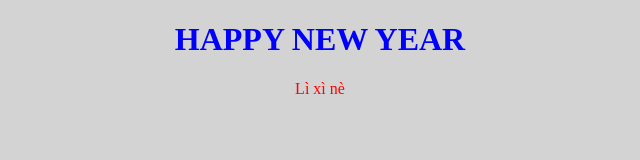
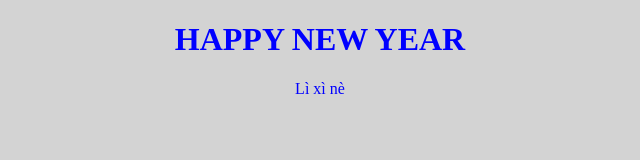
Before and after one commit to hoangtuan2004/from2021withlove, a plain HTML site: page index.html in a window 1280 px wide. Shown: the full height of the page, 320-960 px from the left. Drawn offline with Linux system fonts and the light colour scheme.

Commit message:
Update index.html

```diff
--- a/index.html
+++ b/index.html
@@ -4,7 +4,7 @@
 <style>
 body {background-color:lightgrey}
 h1 {color:blue}
-p {color:red}
+p {color:blue}
 </style>
 </head>
 <body>
```
